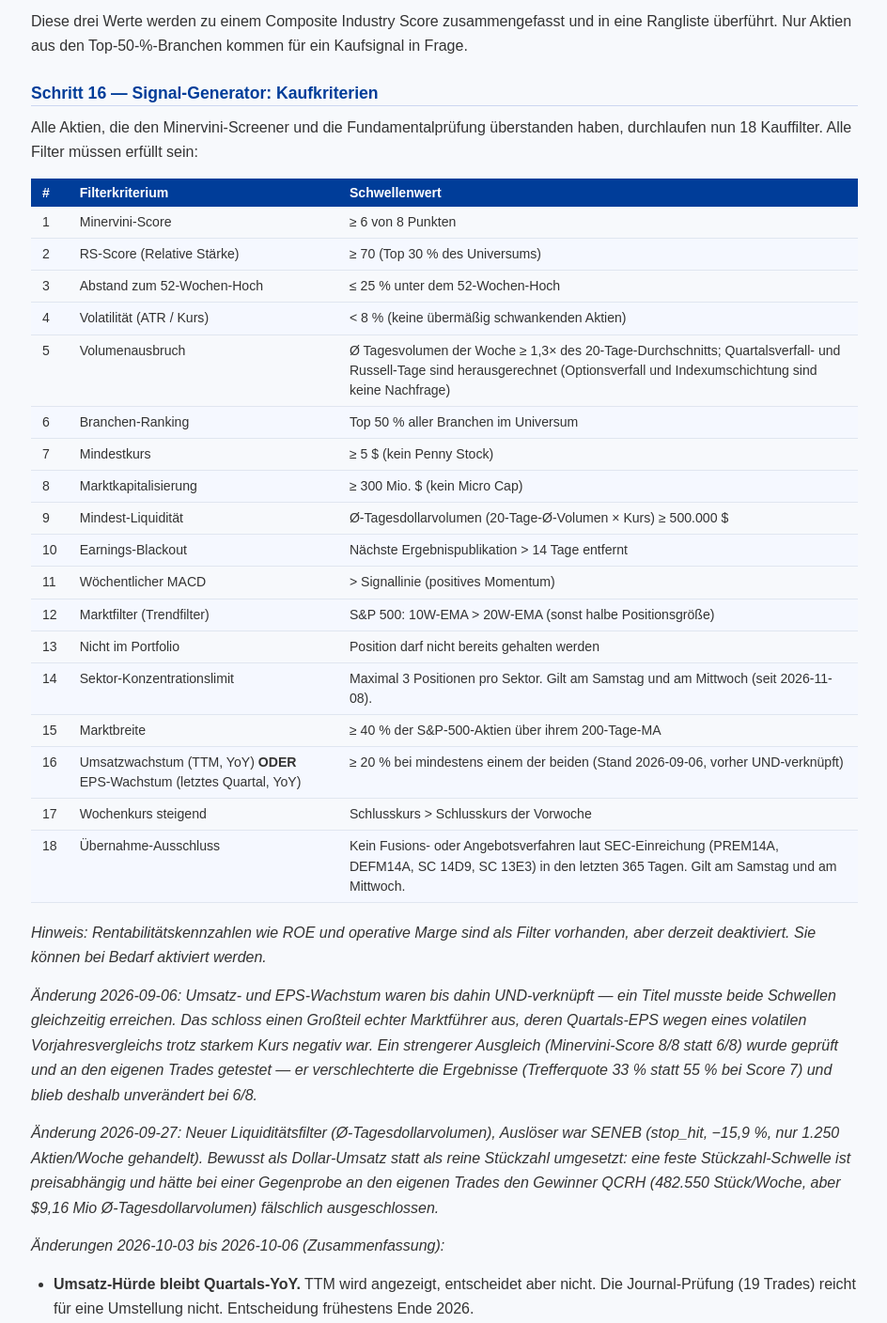
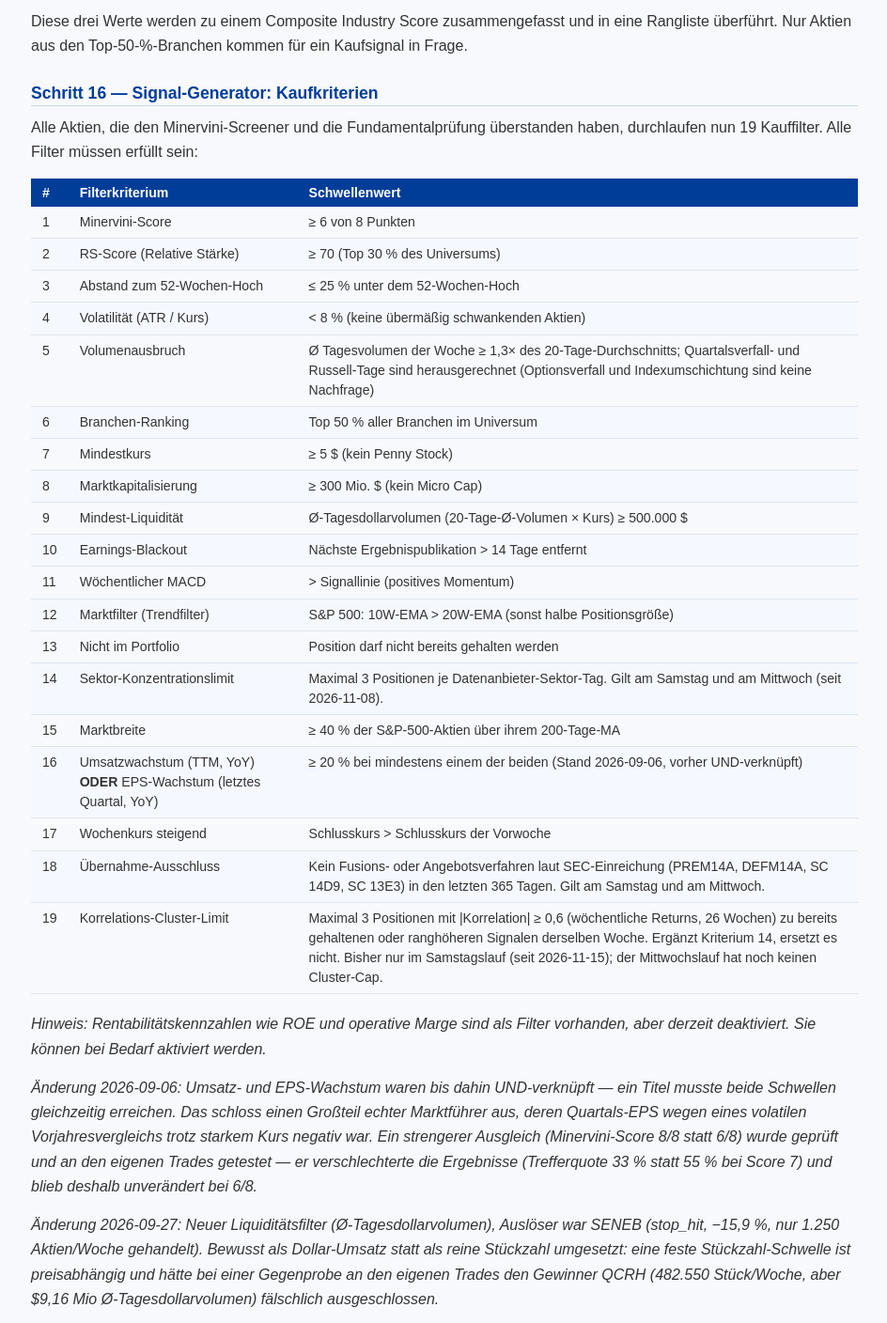
Before and after one commit to NormenMueller17/weekly_market_condition, a plain HTML site: page docs/blueprint.html in a window 1280 px wide. Shown: the part 9913-11321 px from the top of the page at 94% size, without its empty margins (247-1191 px from the left). Drawn offline with Linux system fonts and the light colour scheme.

Commit message:
docs: Blueprint um Korrelations-Cluster-Limit (Kriterium 19) ergaenzt
Dokumentiert den in 788c0fa eingefuehrten Korrelations-Cluster-Cap im
Kaufkriterien-Regelwerk: neue Tabellenzeile (Kriterium 19), Filterzahl
18 -> 19, Aenderungs-Hinweis mit Anlass (externes Feedback + eigene
Gegenprobe: 9 von 24 korrelierten Positionspaaren mit unterschiedlichem
Sektor-Tag) und der offene Punkt, dass der Mittwochslauf den Cluster-Cap
noch nicht hat.

Co-Authored-By: Claude Sonnet 5 <noreply@anthropic.com>

```diff
--- a/docs/blueprint.html
+++ b/docs/blueprint.html
@@ -607,7 +607,7 @@
     <p>Diese drei Werte werden zu einem Composite Industry Score zusammengefasst und in eine Rangliste überführt. Nur Aktien aus den Top-50-%-Branchen kommen für ein Kaufsignal in Frage.</p>
 
     <h2 id="s16">Schritt 16 — Signal-Generator: Kaufkriterien</h2>
-    <p>Alle Aktien, die den Minervini-Screener und die Fundamentalprüfung überstanden haben, durchlaufen nun 18 Kauffilter. Alle Filter müssen erfüllt sein:</p>
+    <p>Alle Aktien, die den Minervini-Screener und die Fundamentalprüfung überstanden haben, durchlaufen nun 19 Kauffilter. Alle Filter müssen erfüllt sein:</p>
 
     <div class="tbl-wrap">
       <table>
@@ -628,11 +628,12 @@
           <tr><td>11</td><td>Wöchentlicher MACD</td><td>&gt; Signallinie (positives Momentum)</td></tr>
           <tr><td>12</td><td>Marktfilter (Trendfilter)</td><td>S&amp;P 500: 10W-EMA &gt; 20W-EMA (sonst halbe Positionsgröße)</td></tr>
           <tr><td>13</td><td>Nicht im Portfolio</td><td>Position darf nicht bereits gehalten werden</td></tr>
-          <tr><td>14</td><td>Sektor-Konzentrationslimit</td><td>Maximal 3 Positionen pro Sektor. Gilt am Samstag und am Mittwoch (seit 2026-11-08).</td></tr>
+          <tr><td>14</td><td>Sektor-Konzentrationslimit</td><td>Maximal 3 Positionen je Datenanbieter-Sektor-Tag. Gilt am Samstag und am Mittwoch (seit 2026-11-08).</td></tr>
           <tr><td>15</td><td>Marktbreite</td><td>≥ 40 % der S&amp;P-500-Aktien über ihrem 200-Tage-MA</td></tr>
           <tr><td>16</td><td>Umsatzwachstum (TTM, YoY) <strong>ODER</strong> EPS-Wachstum (letztes Quartal, YoY)</td><td>≥ 20 % bei mindestens einem der beiden (Stand 2026-09-06, vorher UND-verknüpft)</td></tr>
           <tr><td>17</td><td>Wochenkurs steigend</td><td>Schlusskurs &gt; Schlusskurs der Vorwoche</td></tr>
           <tr><td>18</td><td>Übernahme-Ausschluss</td><td>Kein Fusions- oder Angebotsverfahren laut SEC-Einreichung (PREM14A, DEFM14A, SC 14D9, SC 13E3) in den letzten 365 Tagen. Gilt am Samstag und am Mittwoch.</td></tr>
+          <tr><td>19</td><td>Korrelations-Cluster-Limit</td><td>Maximal 3 Positionen mit |Korrelation| ≥ 0,6 (wöchentliche Returns, 26 Wochen) zu bereits gehaltenen oder ranghöheren Signalen derselben Woche. Ergänzt Kriterium 14, ersetzt es nicht. Bisher nur im Samstagslauf (seit 2026-11-15); der Mittwochslauf hat noch keinen Cluster-Cap.</td></tr>
         </tbody>
       </table>
     </div>
@@ -648,6 +649,7 @@
       <li><strong>Eingefrorene Positionen</strong> zählen nicht gegen Positionsplätze und Sektorlimit (siehe Schritt 8).</li>
       <li><strong>Samstagslauf</strong> läuft um 02:23 UTC statt 08:00 UTC, um Verzögerungen durch GitHub-Spitzenlast zu vermeiden.</li>
     </ul>
+    <p><em>Änderung 2026-11-15: Neues Kriterium 19 (Korrelations-Cluster-Limit). Anlass war eine externe Gegenprobe zum Blueprint, die einen ~42-%-Beauty-Cluster (drei Titel, u. a. mit den Sektor-Tags „Consumer Cyclical" und „Consumer Defensive") bemängelte, den das Sektorlimit (Kriterium 14) nicht sah, weil die Sektor-Tags unterschiedlich sind. Eine Gegenprobe gegen das eigene Tradetagebuch bestätigte das strukturell: von 24 Positionspaaren mit |Korrelation| ≥ 0,6 hatten 9 einen unterschiedlichen Sektor-Tag. Kriterium 19 deckelt deshalb zusätzlich nach Kurskorrelation (Pearson auf 26 Wochen-Returns) statt nach Taxonomie — ersetzt das Sektorlimit nicht, da dieses weiterhin die Mehrheit der Fälle erfasst. Nutzt die ohnehin geladene Wochenhistorie, kein zusätzlicher Netzwerk-Call. Bisher nur im Samstagslauf umgesetzt; der Mittwochslauf (Abschnitt „Mittwochslauf — Mid-Week-Entry" unten) hat noch keinen Cluster-Cap.</em></p>
 
     <span class="sub-bold">Positionsgröße: Risk-First-Methode</span>
     <p>Die Positionsgröße wird so berechnet, dass maximal 1,5 % des Gesamtportfolios pro Trade riskiert werden. Das Verlustrisiko ist damit von vornherein begrenzt:</p>
```
